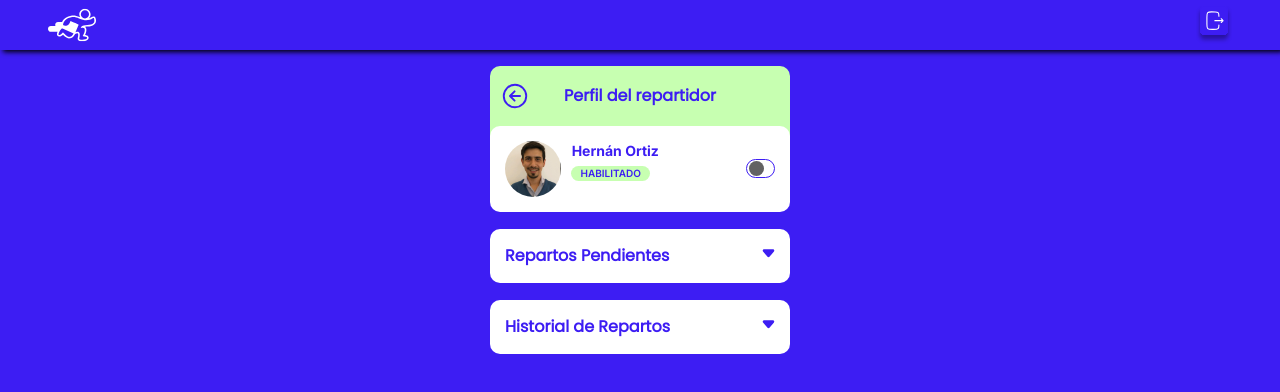
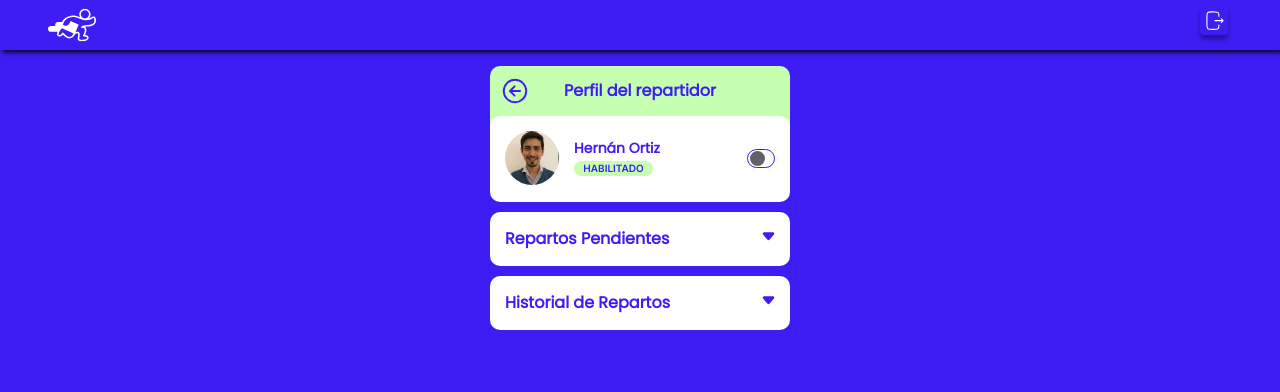
Before and after one commit to hernanortiz18/fast-delivery-src, a Next.js app in the folder fast-delivery-src/: page /delivery-profile in a window 1280 px wide. Shown: the top 392 px of the page. Built offline with nearby package versions, Linux system fonts and the light colour scheme.

Commit message:
add Poppins font to delivery profile

```diff
--- a/fast-delivery-src/src/components/DeliveryProfile.tsx
+++ b/fast-delivery-src/src/components/DeliveryProfile.tsx
@@ -11,35 +11,39 @@ import deliveryProfileImage from "../assets/delivery-profile.jpeg";
 const DeliveryProfile = () => {
     return (
         <div style={{
-            display: "flex", flexDirection:"column", marginTop:"3.5rem"}}>
+            display: "flex", flexDirection: "column", marginTop: "3.5rem"
+        }}>
 
-            <div className="headerBox">
-                <IoArrowBackCircleOutline className="arrowIcon"/>
-            <div style={{margin:"auto"}}>
+            <div className="headerBoxProfile">
+                <IoArrowBackCircleOutline className="arrowIcon" />
+                <div style={{ margin: "auto" }}>
                     <h1 className="title">Perfil del repartidor</h1>
                 </div>
             </div>
             <div className="boxDeliveryProfileStyle">
-                <div style={{width:"25%"}}>
+                <div style={{ width: "25%" }}>
 
                     <Image
                         src={deliveryProfileImage} alt="Profile-Image"
                         width={56}
                         height={56}
                         style={{
-                     borderRadius:"50%", margin:""}}
+                            borderRadius: "50%", margin: ""
+                        }}
                     />
                 </div>
-                <div style={{ display:"flex", flexDirection:"column", width:"80%", marginLeft:"5px"}}>
-                    <h1 style={{fontSize:"14px", fontWeight:"700", color:"#3D1DF3", marginLeft:"5.5px", lineHeight:"20px"}}>Hernán Ortiz</h1>
+                <div style={{ display: "flex", flexDirection: "column", width: "80%", marginLeft: "15px" }}>
+                    <h1 className="deliveryName">Hernán Ortiz</h1>
                     <span style={
-                        {margin:"5px",backgroundColor:"#C7FFB1", borderRadius:"999px",
-                    color:"#3D1DF3", height:"15px",
-                    width:"79px", fontSize:"10px", fontWeight:"600", textAlign:"center"}
+                        {
+                            marginTop: "5px", backgroundColor: "#C7FFB1", borderRadius: "999px",
+                            color: "#3D1DF3", height: "15px",
+                            width: "79px", fontSize: "10px", fontWeight: "600", textAlign: "center"
+                        }
                     }>HABILITADO</span>
                 </div>
-                <label className="switch" style={{right:"0", top:"18px"}}>
-                    <input type="checkbox"/>
+                <label className="switch" style={{ right: "0", top: "18px" }}>
+                    <input type="checkbox" />
                     <span className="slider"></span>
                 </label>
             </div>
--- a/fast-delivery-src/src/styles/box.css
+++ b/fast-delivery-src/src/styles/box.css
@@ -1,4 +1,5 @@
 @import url("https://fonts.googleapis.com/css2?family=Poppins&display=swap");
+
 .boxDeliveryMapStyle {
   width: 300px;
   height: 450px;
@@ -9,6 +10,16 @@
   overflow-x: hidden;
   overflow-y: auto;
   z-index: 2;
+}
+
+.deliveryName {
+  margin-top: 10px;
+  color: #3D1DF3;
+  font-family: Poppins;
+  font-size: 14px;
+  font-style: normal;
+  font-weight: 700;
+  line-height: 15px;
 }
 
 .boxDeliveryMapStyle::-webkit-scrollbar {
@@ -40,7 +51,7 @@
   z-index: 2;
 }
 
-.boxGetPackagesStyle::-webkit-scrollbar{
+.boxGetPackagesStyle::-webkit-scrollbar {
   width: 5px;
 }
 
@@ -68,6 +79,28 @@
   color: #3d1df3;
   text-align: center;
   height: 70px;
+  width: 300px;
+  display: flex;
+  margin: auto;
+  align-items: center;
+  /* border-top-left-radius: 10px;
+  border-top-right-radius: 10px; */
+  border-radius: 10px 10px 0px 0px;
+  position: relative;
+  z-index: 1;
+  top: 10px;
+  /* font-family: "Poppins", sans-serif;
+   font-weight: 700;
+  font-size: 16px;  */
+}
+
+.headerBoxProfile {
+  background-color: #c7ffb1;
+  padding: 10px;
+  padding-bottom: 20px;
+  color: #3d1df3;
+  text-align: center;
+  height: 60px;
   width: 300px;
   display: flex;
   margin: auto;
--- a/fast-delivery-src/src/styles/init.css
+++ b/fast-delivery-src/src/styles/init.css
@@ -24,6 +24,7 @@
   border-radius: 10px;
   overflow: hidden;
 }
+
 .accordion-comp {
   font-family: "Poppins";
 
@@ -36,7 +37,7 @@
 
   width: 300px;
   padding: 15px;
-  margin: 17px auto;
+  margin: 10px auto;
   background-color: white;
   border-radius: 10px;
   overflow: hidden;
```
Lines whose indentation alone changed are shown as unchanged.
